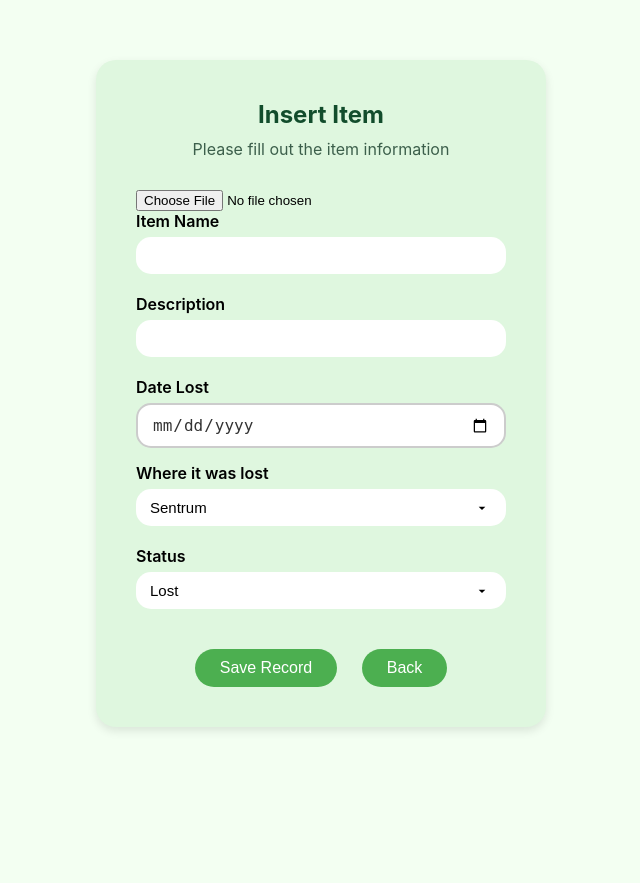
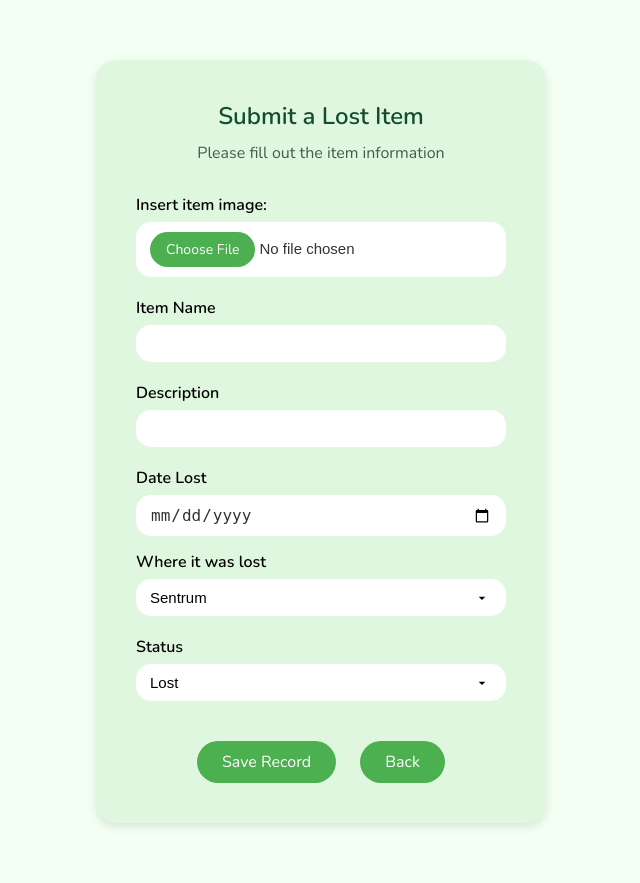
Before and after one commit to amaedeyus/not-lost-animo, a PHP site: page /public/add-item.php in a window 1280 px wide. Shown: the part 50-933 px from the top of the page, without its empty margins (319-959 px from the left). Before the commit the page ends 781 px from the top, so only its background shows below. Run offline with PHP 8.4, Linux system fonts and the light colour scheme.

Commit message:
May 15 - Minimal changes; edited add-item

```diff
--- a/public/add-item.php
+++ b/public/add-item.php
@@ -6,9 +6,10 @@
     <meta charset="UTF-8">
     <meta name="viewport" content="width=device-width, initial-scale=1.0">
     <title>Insert Item</title>
-    <link rel="stylesheet" href="css/base.css">
-    <link rel="stylesheet" href="css/header.css">
-    <link rel="stylesheet" href="css/add-item.css">
+    <link href="https://fonts.googleapis.com/css2?family=Nunito:wght@400;600&family=Poppins:wght@400;700&display=swap" rel="stylesheet">
+    <link rel="stylesheet" href="css/base.css?v=<?= time() ?>">
+    <link rel="stylesheet" href="css/header.css?v=<?= time() ?>">
+    <link rel="stylesheet" href="css/add-item.css?v=<?= time() ?>">
 </head>
 <body>
 
@@ -16,7 +17,7 @@
 </header>
 
 <div class="form-container">
-    <h2>Insert Item</h2>
+    <h2>Submit a Lost Item</h2>
     <p>Please fill out the item information</p>
 
     <?php
@@ -29,6 +30,7 @@
 
     <form action="add-save.php" method="post" name="formadd" enctype="multipart/form-data" novalidate>
 
+        <label for="image_path">Insert item image:</label>
         <input type="file" name="image_path" accept="image/*" required>
 
         <label for="txtitemname">Item Name</label>
--- a/public/css/add-item.css
+++ b/public/css/add-item.css
@@ -1,5 +1,5 @@
 .form-container{
-    font-family: 'Inter', sans-serif;
+    font-family: 'Nunito', sans-serif;
     background-color: #dff7df;
     width: 450px;
     margin: 60px auto;
@@ -9,18 +9,21 @@
 }
 
 h2{
+    font-family: 'Nunito', sans-serif;
     text-align: center;
     color: #124d2c;
     margin-bottom: 10px;
 }
 
 p{
+    font-family: 'Nunito', sans-serif;
     text-align: center;
     color: #3c5f4b;
     margin-bottom: 30px;
 }
 
 label{
+    font-family: 'Nunito', sans-serif;
     display: block;
     margin-bottom: 6px;
     font-weight: 600;
@@ -55,12 +58,12 @@ select{
 
 input[type="date"]{
     background-color: #fff;
-    border: 2px solid #ccc;
     border-radius: 15px;
     padding: 10px 14px;
     font-size: 16px;
     color: #333;
     width: 100%;
+    border: none;
     box-sizing: border-box;
     outline: none;
     margin-bottom: 15px;
@@ -73,6 +76,7 @@ input[type="date"]{
 
 input[type="submit"],
 .back-button{
+    font-family: 'Nunito', sans-serif;
     padding: 10px 25px;
     border: none;
     border-radius: 30px;
@@ -88,3 +92,32 @@ input[type="submit"]:hover,
 .back-button:hover{
     background-color: #388E3C;
 }
+
+input[type="file"] {
+    width: 100%;
+    padding: 10px 14px;
+    border: none;
+    border-radius: 15px;
+    background-color: #fff;
+    font-size: 15px;
+    box-sizing: border-box;
+    margin-bottom: 20px;
+    color: #333;
+    cursor: pointer;
+}
+
+input[type="file"]::file-selector-button {
+    background-color: #4CAF50;
+    color: white;
+    border: none;
+    padding: 8px 16px;
+    border-radius: 30px;
+    font-family: 'Nunito', sans-serif;
+    font-size: 14px;
+    cursor: pointer;
+    transition: background-color 0.3s ease;
+}
+
+input[type="file"]::file-selector-button:hover {
+    background-color: #388E3C;
+}
--- a/public/item-main.php
+++ b/public/item-main.php
@@ -23,7 +23,7 @@
             </div>
         </form>
 
-        <button type="button" class="add-button" onclick="window.location.href='add-item.php'"><img src="media/add.png">Add Item</button>
+        <button type="button" class="add-button" onclick="window.location.href='add-item.php'"><img src="media/add.png">Submit Lost Item</button>
 
     </header>
 
```
